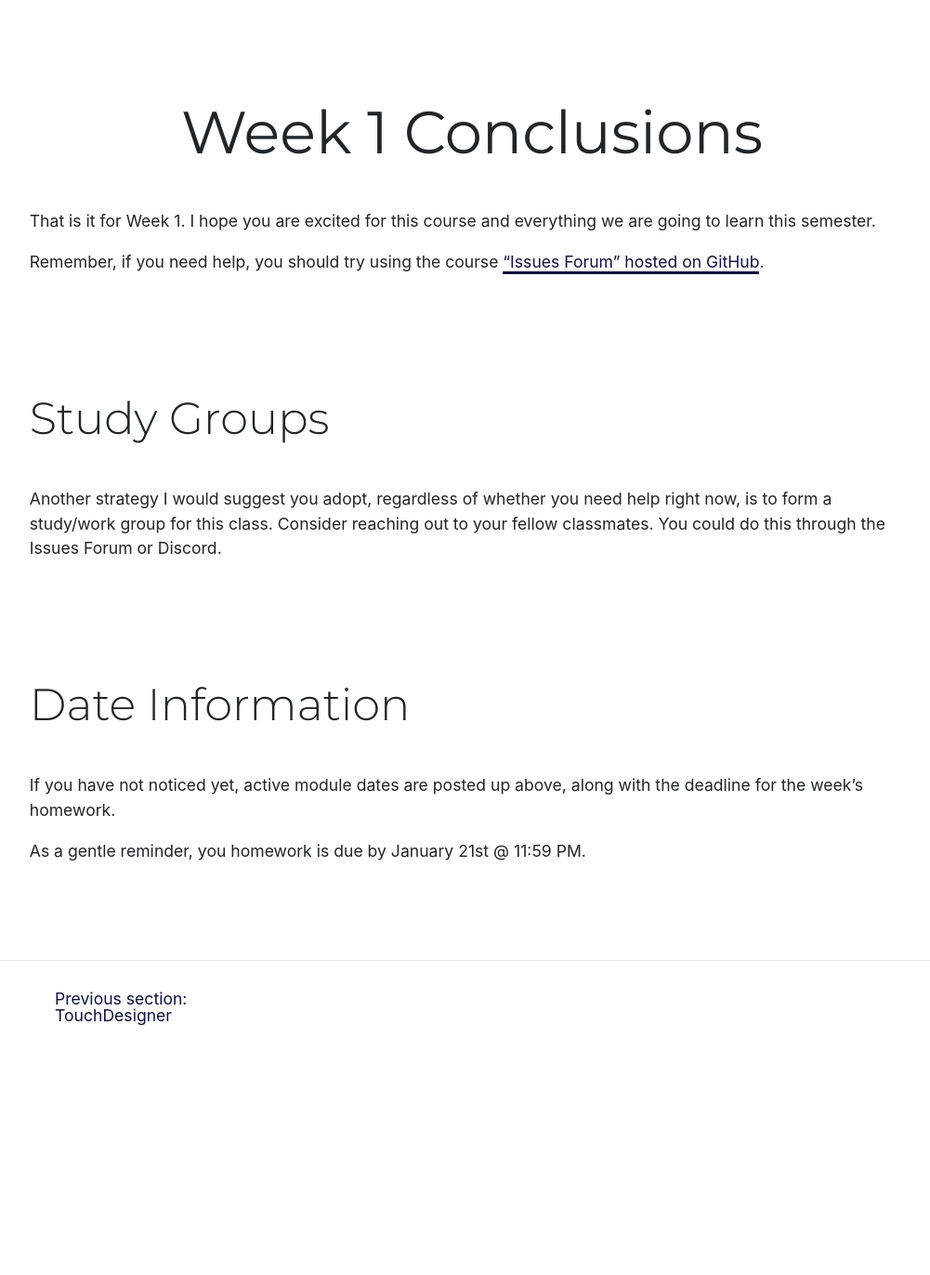
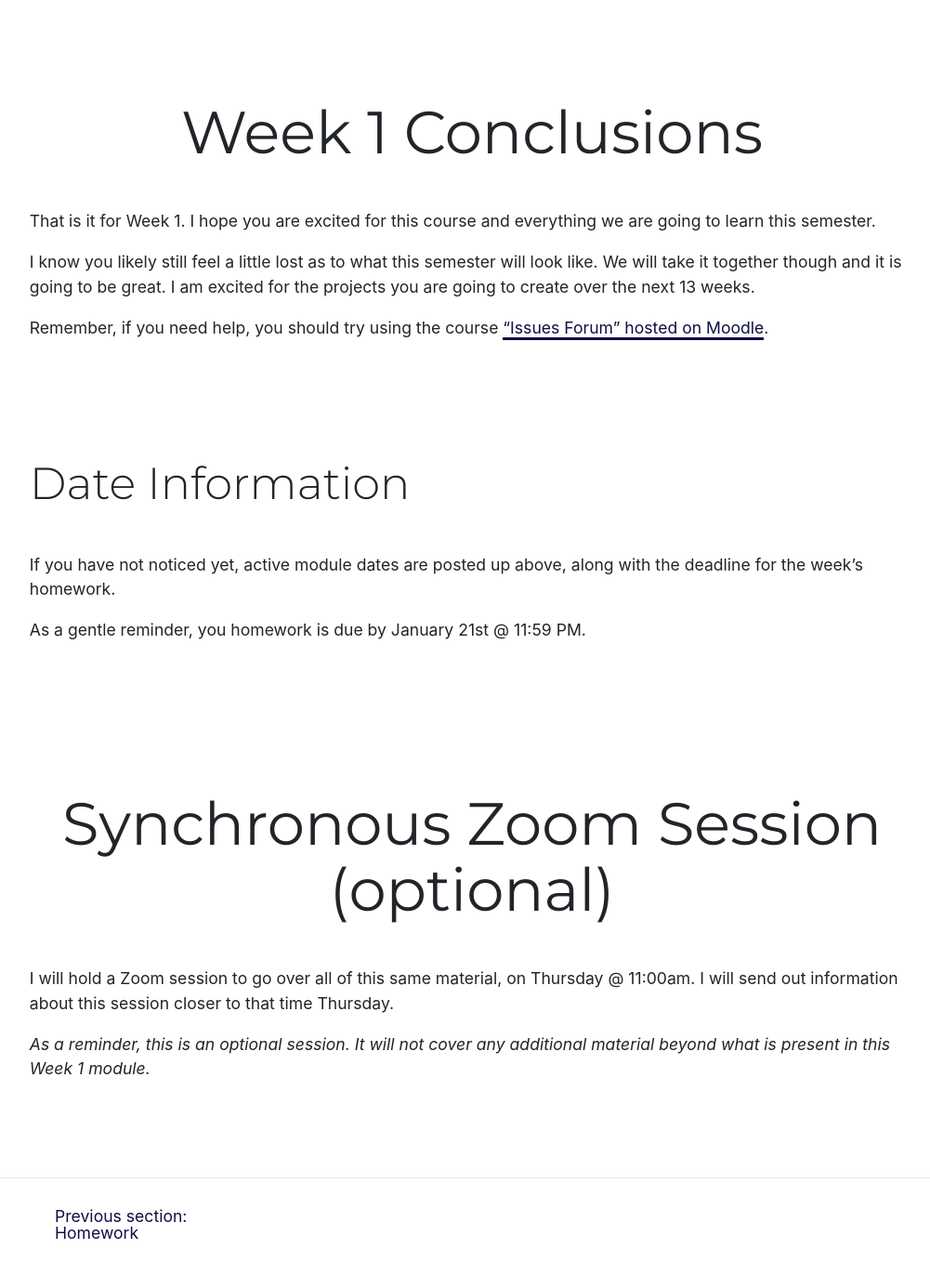
Before and after one commit to Montana-Media-Arts/340-interactive-art, a Jekyll site: the page built from modules/week-1/_posts/2017-12-30-conclusions.md, in a window 1280 px wide and 1400 px high, scrolled down 557 px. Shown: the top 1372 px of the window at 93% size, without its empty margins (132-1133 px from the left). Built offline with Jekyll 4.4.1, drawn with Linux system fonts in a browser that asks for light colours; nearby versions of some CDN libraries; before the commit the page ends 1722 px from its top, so only the background shows below that; some of the changed text lies outside the part shown.

Commit message:
Week 1 content

```diff
--- a/modules/week-1/_posts/2017-12-30-conclusions.md
+++ b/modules/week-1/_posts/2017-12-30-conclusions.md
@@ -7,14 +7,20 @@ module: 1
 
 That is it for Week 1. I hope you are excited for this course and everything we are going to learn this semester.
 
-Remember, if you need help, you should try using the course ["Issues Forum" hosted on GitHub](https://github.com/Montana-Media-Arts/441-WebTech-Spring2020-Examples/issues).
+I know you likely still feel a little lost as to what this semester will look like. We will take it together though and it is going to be great. I am excited for the projects you are going to create over the next 13 weeks.
 
-## Study Groups
+Remember, if you need help, you should try using the course ["Issues Forum" hosted on Moodle](https://moodle.umt.edu/mod/hsuforum/view.php?id=1656989).
 
-Another strategy I would suggest you adopt, regardless of whether you need help right now, is to form a study/work group for this class. Consider reaching out to your fellow classmates. You could do this through the Issues Forum or Discord.
+
 
 ## Date Information
 
 If you have not noticed yet, active module dates are posted up above, along with the deadline for the week's homework.
 
 As a gentle reminder, you homework is due by {{ site.data.dates[1][1] }}.
+
+# Synchronous Zoom Session (optional)
+
+I will hold a Zoom session to go over all of this same material, on Thursday @ 11:00am. I will send out information about this session closer to that time Thursday.
+
+_As a reminder, this is an optional session. It will not cover any additional material beyond what is present in this Week 1 module._
```
Also changed, not shown: modules/week-1/_posts/2017-02-01-interactive-intro.md (+1 -1 lines), modules/week-1/_posts/2017-03-01-TouchDesigner.md (+2 -0 lines), modules/week-1/_posts/2017-04-01-homework.md (added, +29 -0 lines), modules/week-1/imgs/hw1-example.png (added).
